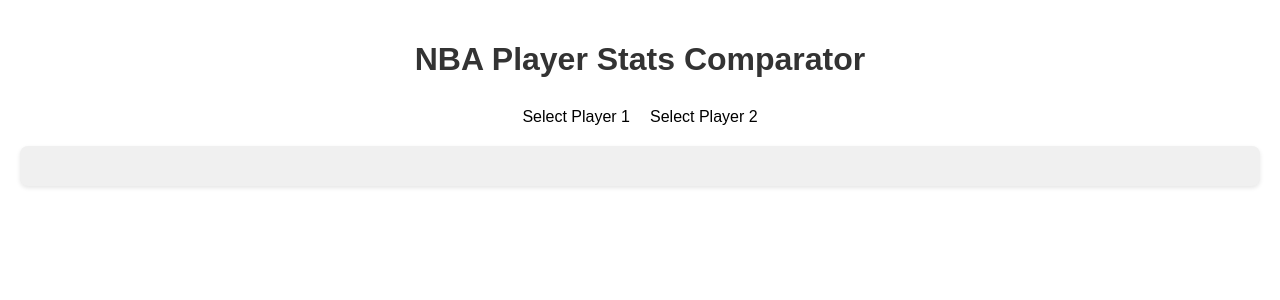
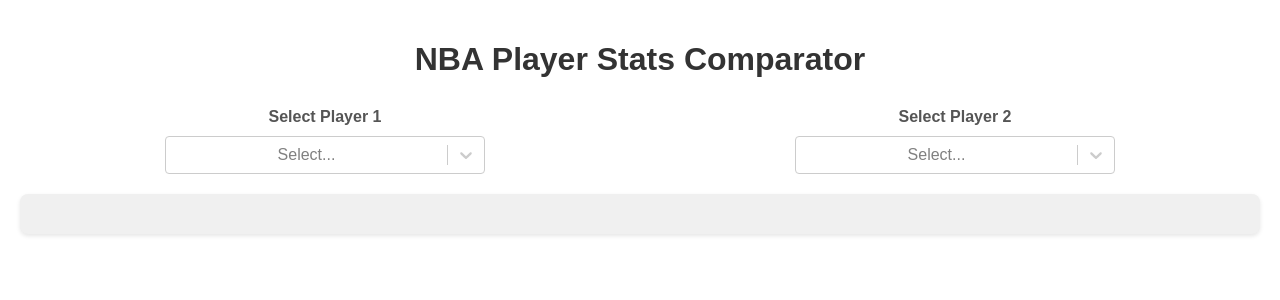
Before and after one commit to lancetoledo/nba-d3-app, a React (Create React App) app: page / in a window 1280 px wide. Shown: the top 300 px of the page. Built offline with nearby package versions, Linux system fonts and the light colour scheme.

Commit message:
Installed: Dependencies

```diff
--- a/package.json
+++ b/package.json
@@ -6,9 +6,11 @@
     "@testing-library/jest-dom": "^5.17.0",
     "@testing-library/react": "^13.4.0",
     "@testing-library/user-event": "^13.5.0",
+    "d3": "^7.9.0",
     "react": "^18.2.0",
     "react-dom": "^18.2.0",
     "react-scripts": "5.0.1",
+    "react-select": "^5.8.0",
     "web-vitals": "^2.1.4"
   },
   "scripts": {
--- a/src/App.css
+++ b/src/App.css
@@ -39,4 +39,38 @@
   font-size: 18px;
 }
 
-@media (max
+/* Within App.css */
+.PlayerSelector {
+  margin: 0 auto;
+  width: 100%;
+  max-width: 320px;
+  /* Adjust based on layout */
+}
+
+.PlayerSelector label {
+  display: block;
+  margin-bottom: 10px;
+  font-weight: bold;
+  color: #555;
+}
+
+/* React Select customization */
+.dropdown__control {
+  background-color: #fff;
+  border: 1px solid #ccc;
+  border-radius: 4px;
+  font-size: 16px;
+  padding: 4px;
+}
+
+.dropdown__option--is-selected {
+  background-color: #blue;
+  color: white;
+}
+
+.dropdown__menu {
+  border-radius: 4px;
+  box-shadow: 0 2px 4px rgba(0, 0, 0, 0.1);
+}
+
+/* You can add more .dropdown__ class customizations as needed */
--- a/src/App.js
+++ b/src/App.js
@@ -5,8 +5,8 @@
 
 function App() {
   const [players] = useState([
-    { id: '1', name: 'Player 1' }, // Placeholder data
-    { id: '2', name: 'Player 2' }, // You should fetch real data
+    { id: '1', name: 'Player 1' },
+    { id: '2', name: 'Player 2' },
   ]);
   const [selectedPlayer1, setSelectedPlayer1] = useState(null);
   const [selectedPlayer2, setSelectedPlayer2] = useState(null);
--- a/src/components/PlayerSelector.js
+++ b/src/components/PlayerSelector.js
@@ -1,16 +1,16 @@
-// src/PlayerSelector.js
 import React from 'react';
-// import Select from 'react-select';
+import Select from 'react-select';
 
 const PlayerSelector = ({ players, onChange, label }) => (
-    <div>
+    <div className="PlayerSelector">
         <label>{label}</label>
-        {/* <Select
+        <Select
+            className="dropdown"
             options={players}
             onChange={onChange}
-            getOptionLabel={(player) => player.name} // Determines what is displayed in the dropdown list
-            getOptionValue={(player) => player.id} // Determines the value associated with each dropdown item
-        /> */}
+            getOptionLabel={(player) => player.name}
+            getOptionValue={(player) => player.id}
+        />
     </div>
 );
 
```
Also changed, not shown: 1 other file (tests, documents, lock files or other folders).
